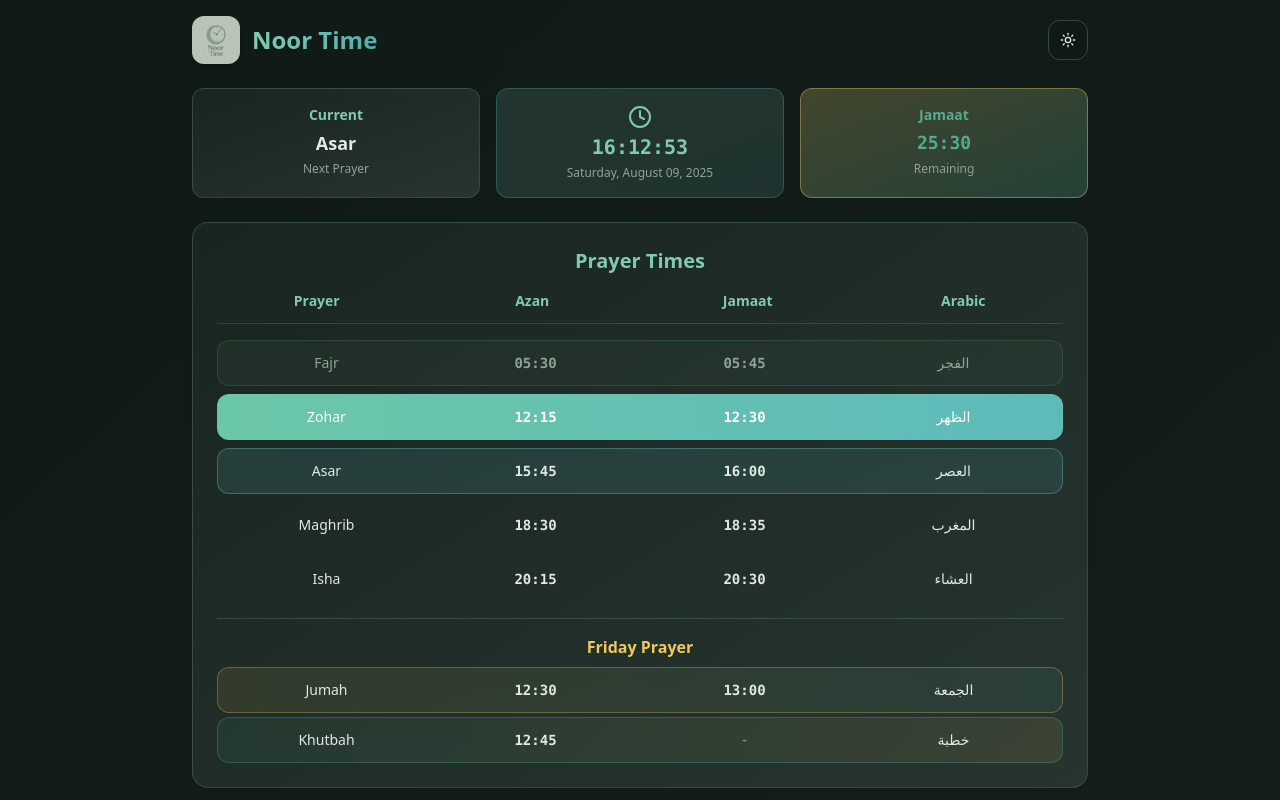
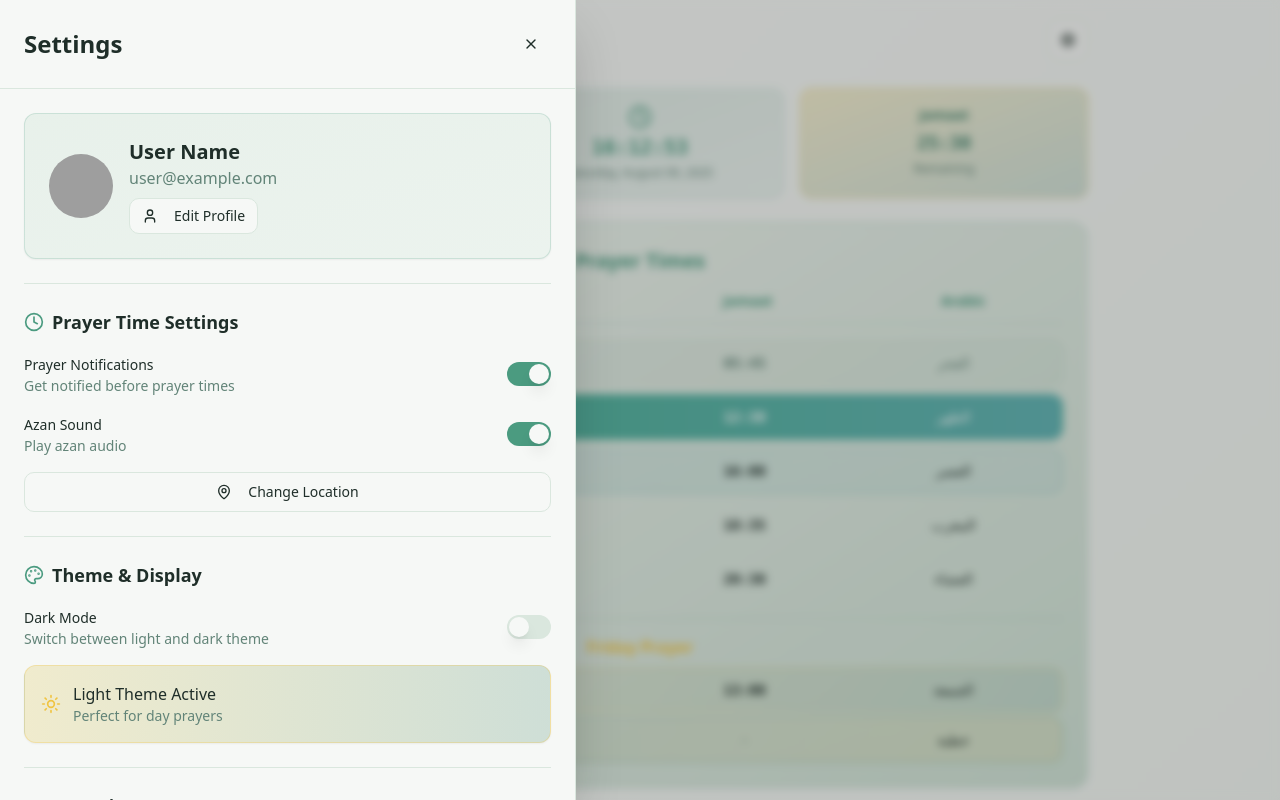
Before and after one commit to Quraeshi99/noortime-frontend, a React (Vite) app: page / in a window 1280 px wide. Both pictures are taken after a click on the button 1068 px from the left and 40 px from the top of the page. Shown: the top 800 px of the page. Built offline with nearby package versions, Linux system fonts and the light colour scheme; grey boxes are pictures that could not be loaded.

Commit message:
Add settings panel
Replace dark mode toggle with a settings toggle. Implement a sliding settings panel from the left, covering 45% of the screen, with a blurred background. The panel will include user profile, prayer time settings, and a logout button, styled in a modern, contemporary manner.

```diff
--- /dev/null
+++ b/src/components/SettingsPanel.tsx
@@ -0,0 +1,197 @@
+import { useState } from "react";
+import {
+  User,
+  Clock,
+  Palette,
+  LogOut,
+  Moon,
+  Sun,
+  Bell,
+  Volume2,
+  MapPin,
+  X
+} from "lucide-react";
+import { Button } from "@/components/ui/button";
+import { Card } from "@/components/ui/card";
+import { Switch } from "@/components/ui/switch";
+import { Label } from "@/components/ui/label";
+import { Separator } from "@/components/ui/separator";
+import { Avatar, AvatarFallback, AvatarImage } from "@/components/ui/avatar";
+
+interface SettingsPanelProps {
+  isOpen: boolean;
+  onClose: () => void;
+  isDarkMode: boolean;
+  onToggleDarkMode: () => void;
+}
+
+export const SettingsPanel = ({
+  isOpen,
+  onClose,
+  isDarkMode,
+  onToggleDarkMode,
+}: SettingsPanelProps) => {
+  const [notifications, setNotifications] = useState(true);
+  const [sound, setSound] = useState(true);
+
+  if (!isOpen) return null;
+
+  return (
+    <>
+      {/* Backdrop with blur */}
+      <div
+        className="fixed inset-0 bg-black/20 backdrop-blur-sm z-40 transition-all duration-300"
+        onClick={onClose}
+      />
+
+      {/* Settings Panel */}
+      <div className={`fixed left-0 top-0 h-full w-[45%] bg-background border-r shadow-2xl z-50 transform transition-transform duration-300 ${
+        isOpen ? 'translate-x-0' : '-translate-x-full'
+      }`}>
+
+        {/* Header */}
+        <div className="flex items-center justify-between p-6 border-b">
+          <h2 className="text-2xl font-bold text-foreground">Settings</h2>
+          <Button
+            variant="ghost"
+            size="icon"
+            onClick={onClose}
+            className="rounded-full hover:bg-muted"
+          >
+            <X className="h-5 w-5" />
+          </Button>
+        </div>
+
+        {/* Content */}
+        <div className="flex-1 overflow-y-auto p-6 space-y-6">
+
+          {/* User Profile Section */}
+          <Card className="p-6 bg-gradient-to-br from-primary/5 to-accent/5 border border-primary/20">
+            <div className="flex items-center gap-4">
+              <Avatar className="h-16 w-16">
+                <AvatarImage src="/placeholder-avatar.jpg" />
+                <AvatarFallback className="bg-primary text-primary-foreground text-lg font-semibold">
+                  U
+                </AvatarFallback>
+              </Avatar>
+              <div>
+                <h3 className="text-xl font-semibold text-foreground">User Name</h3>
+                <p className="text-muted-foreground">user@example.com</p>
+                <Button variant="outline" size="sm" className="mt-2">
+                  <User className="h-4 w-4 mr-2" />
+                  Edit Profile
+                </Button>
+              </div>
+            </div>
+          </Card>
+
+          <Separator />
+
+          {/* Prayer Time Settings */}
+          <div className="space-y-4">
+            <h3 className="text-lg font-semibold flex items-center gap-2">
+              <Clock className="h-5 w-5 text-primary" />
+              Prayer Time Settings
+            </h3>
+
+            <div className="space-y-4">
+              <div className="flex items-center justify-between">
+                <div>
+                  <Label htmlFor="notifications" className="font-medium">Prayer Notifications</Label>
+                  <p className="text-sm text-muted-foreground">Get notified before prayer times</p>
+                </div>
+                <Switch
+                  id="notifications"
+                  checked={notifications}
+                  onCheckedChange={setNotifications}
+                />
+              </div>
+
+              <div className="flex items-center justify-between">
+                <div>
+                  <Label htmlFor="sound" className="font-medium">Azan Sound</Label>
+                  <p className="text-sm text-muted-foreground">Play azan audio</p>
+                </div>
+                <Switch
+                  id="sound"
+                  checked={sound}
+                  onCheckedChange={setSound}
+                />
+              </div>
+
+              <Button variant="outline" className="w-full">
+                <MapPin className="h-4 w-4 mr-2" />
+                Change Location
+              </Button>
+            </div>
+          </div>
+
+          <Separator />
+
+          {/* Theme & Display Settings */}
+          <div className="space-y-4">
+            <h3 className="text-lg font-semibold flex items-center gap-2">
+              <Palette className="h-5 w-5 text-primary" />
+              Theme & Display
+            </h3>
+
+            <div className="space-y-4">
+              <div className="flex items-center justify-between">
+                <div>
+                  <Label htmlFor="darkmode" className="font-medium">Dark Mode</Label>
+                  <p className="text-sm text-muted-foreground">Switch between light and dark theme</p>
+                </div>
+                <Switch
+                  id="darkmode"
+                  checked={isDarkMode}
+                  onCheckedChange={onToggleDarkMode}
+                />
+              </div>
+
+              <Card className="p-4 bg-gradient-to-r from-islamic-gold/20 to-islamic-crescent/20 border border-islamic-gold/30">
+                <div className="flex items-center gap-3">
+                  {isDarkMode ? <Moon className="h-5 w-5 text-islamic-crescent" /> : <Sun className="h-5 w-5 text-islamic-gold" />}
+                  <div>
+                    <p className="font-medium">{isDarkMode ? 'Dark' : 'Light'} Theme Active</p>
+                    <p className="text-sm text-muted-foreground">Perfect for {isDarkMode ? 'night' : 'day'} prayers</p>
+                  </div>
+                </div>
+              </Card>
+            </div>
+          </div>
+
+          <Separator />
+
+          {/* Additional Settings */}
+          <div className="space-y-4">
+            <h3 className="text-lg font-semibold">More Options</h3>
+
+            <div className="space-y-3">
+              <Button variant="outline" className="w-full justify-start">
+                <Bell className="h-4 w-4 mr-2" />
+                Notification Settings
+              </Button>
+
+              <Button variant="outline" className="w-full justify-start">
+                <Volume2 className="h-4 w-4 mr-2" />
+                Sound Settings
+              </Button>
+            </div>
+          </div>
+
+          <Separator />
+
+          {/* Logout Button */}
+          <Button
+            variant="destructive"
+            className="w-full justify-start"
+            size="lg"
+          >
+            <LogOut className="h-4 w-4 mr-2" />
+            Logout
+          </Button>
+        </div>
+      </div>
+    </>
+  );
+};
--- a/src/components/TopHeader.tsx
+++ b/src/components/TopHeader.tsx
@@ -1,4 +1,4 @@
-import { Clock, Moon, Sun, MapPin } from "lucide-react";
+import { Clock, Settings } from "lucide-react";
 import { Button } from "@/components/ui/button";
 import { Card } from "@/components/ui/card";
 
@@ -9,8 +9,7 @@ interface TopHeaderProps {
   nextPrayer: string;
   timeToNext: string;
   jamaatCountdown: string;
-  isDarkMode: boolean;
-  onToggleDarkMode: () => void;
+  onOpenSettings: () => void;
 }
 
 export const TopHeader = ({
@@ -20,8 +19,7 @@ export const TopHeader = ({
   nextPrayer,
   timeToNext,
   jamaatCountdown,
-  isDarkMode,
-  onToggleDarkMode,
+  onOpenSettings,
 }: TopHeaderProps) => {
   return (
     <div className="space-y-6">
@@ -44,10 +42,10 @@ export const TopHeader = ({
         <Button
           variant="outline"
           size="icon"
-          onClick={onToggleDarkMode}
+          onClick={onOpenSettings}
           className="h-10 w-10 rounded-xl border hover:bg-primary hover:text-primary-foreground transition-all duration-300"
         >
-          {isDarkMode ? <Sun className="h-4 w-4" /> : <Moon className="h-4 w-4" />}
+          <Settings className="h-4 w-4" />
         </Button>
       </div>
 
--- a/src/pages/Index.tsx
+++ b/src/pages/Index.tsx
@@ -1,10 +1,14 @@
+import { useState } from "react";
 import { TopHeader } from "@/components/TopHeader";
 import { MainPrayerTable } from "@/components/MainPrayerTable";
 import { BottomSection } from "@/components/BottomSection";
+import { SettingsPanel } from "@/components/SettingsPanel";
 import { usePrayerTimes } from "@/hooks/usePrayerTimes";
 import { useDarkMode } from "@/hooks/useDarkMode";
 
 const Index = () => {
+  const [isSettingsOpen, setIsSettingsOpen] = useState(false);
+
   const {
     currentTime,
     currentDate,
@@ -22,6 +26,7 @@ const Index = () => {
   const { isDarkMode, toggleDarkMode } = useDarkMode();
 
   return (
+    <>
       <div className="min-h-screen bg-gradient-to-br from-background to-secondary/20 p-2 md:p-4">
         <div className="max-w-4xl mx-auto space-y-4 md:space-y-6">
           {/* Top Header Section */}
@@ -32,8 +37,7 @@ const Index = () => {
             nextPrayer={nextPrayer}
             timeToNext={timeToNext}
             jamaatCountdown={jamaatCountdown}
-          isDarkMode={isDarkMode}
-          onToggleDarkMode={toggleDarkMode}
+            onOpenSettings={() => setIsSettingsOpen(true)}
           />
 
           {/* Main Prayer Times Table */}
@@ -51,6 +55,15 @@ const Index = () => {
           />
         </div>
       </div>
+
+      {/* Settings Panel */}
+      <SettingsPanel
+        isOpen={isSettingsOpen}
+        onClose={() => setIsSettingsOpen(false)}
+        isDarkMode={isDarkMode}
+        onToggleDarkMode={toggleDarkMode}
+      />
+    </>
   );
 };
 
```
Lines whose indentation alone changed are shown as unchanged.
